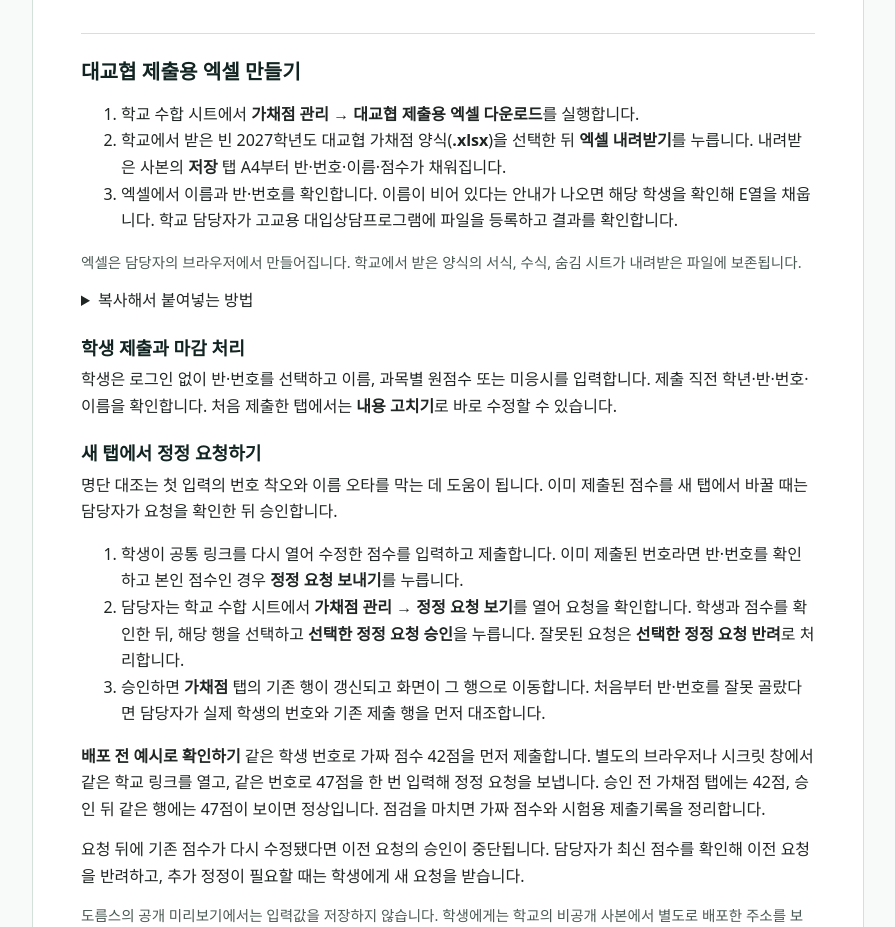
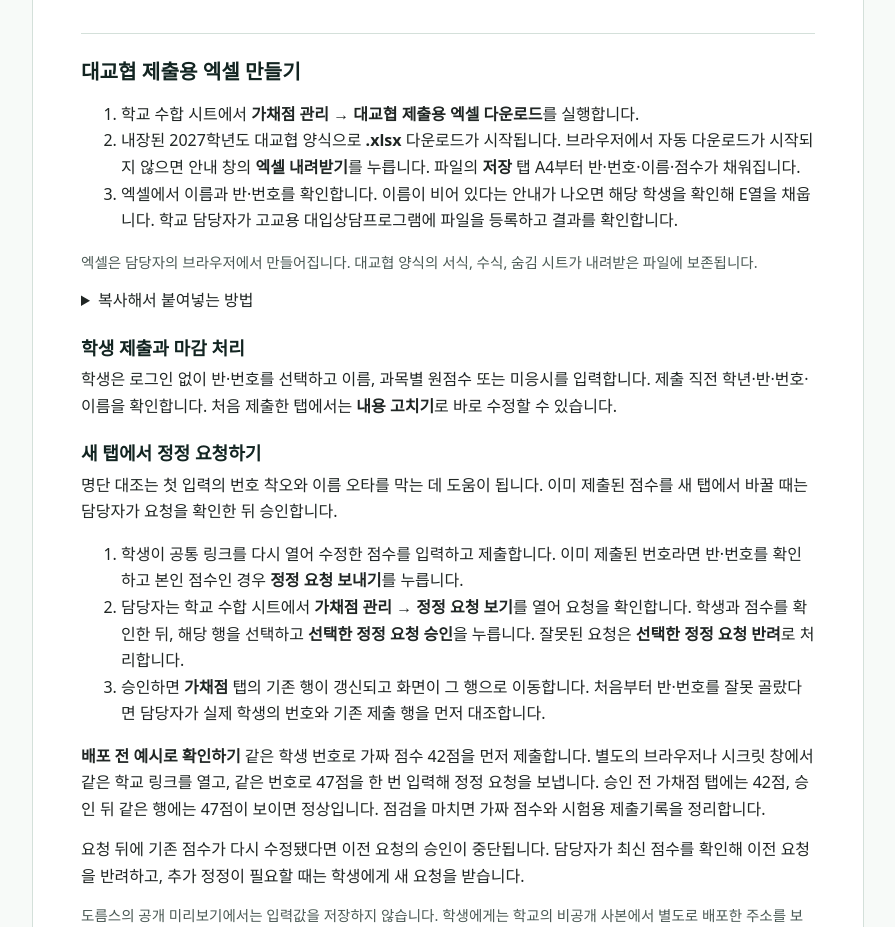
Before and after one commit to thecozyforest/thecozyforest.github.io, a plain HTML site: page suneung-score-guide/index.html in a window 1280 px wide. Shown: the part 1985-2912 px from the top of the page, without its empty margins (192-1087 px from the left). Drawn offline with Linux system fonts and the light colour scheme.

Commit message:
수합 시트에서 대교협 엑셀 바로 다운로드 안내

```diff
--- a/suneung-score-guide/index.html
+++ b/suneung-score-guide/index.html
@@ -40,9 +40,9 @@ table{width:100%;border-collapse:collapse;margin:.6rem 0 .9rem;font-size:.93rem;
 <table><thead><tr><th scope="col"><strong>역할</strong></th><th scope="col"><strong>공유할 파일</strong></th><th scope="col"><strong>권한</strong></th></tr></thead><tbody><tr><td>담임</td><td>담당 반 파일</td><td>뷰어</td></tr><tr><td>복수 반 담당자</td><td>맡은 반을 모은 파일</td><td>뷰어</td></tr><tr><td>전체 수합 담당자</td><td>학교의 전체 수합 시트</td><td>열람은 뷰어, 운영 담당만 필요 파일 편집</td></tr></tbody></table>
 <h2 class="section">대교협 제출용 엑셀 만들기</h2>
 <ol><li>학교 수합 시트에서 <strong>가채점 관리 → 대교협 제출용 엑셀 다운로드</strong>를 실행합니다.</li>
-<li>학교에서 받은 빈 2027학년도 대교협 가채점 양식(<strong>.xlsx</strong>)을 선택한 뒤 <strong>엑셀 내려받기</strong>를 누릅니다. 내려받은 사본의 <strong>저장</strong> 탭 A4부터 반·번호·이름·점수가 채워집니다.</li>
+<li>내장된 2027학년도 대교협 양식으로 <strong>.xlsx</strong> 다운로드가 시작됩니다. 브라우저에서 자동 다운로드가 시작되지 않으면 안내 창의 <strong>엑셀 내려받기</strong>를 누릅니다. 파일의 <strong>저장</strong> 탭 A4부터 반·번호·이름·점수가 채워집니다.</li>
 <li>엑셀에서 이름과 반·번호를 확인합니다. 이름이 비어 있다는 안내가 나오면 해당 학생을 확인해 E열을 채웁니다. 학교 담당자가 고교용 대입상담프로그램에 파일을 등록하고 결과를 확인합니다.</li></ol>
-<p class="note">엑셀은 담당자의 브라우저에서 만들어집니다. 학교에서 받은 양식의 서식, 수식, 숨김 시트가 내려받은 파일에 보존됩니다.</p>
+<p class="note">엑셀은 담당자의 브라우저에서 만들어집니다. 대교협 양식의 서식, 수식, 숨김 시트가 내려받은 파일에 보존됩니다.</p>
 <details><summary>복사해서 붙여넣는 방법</summary><p><strong>대교협 양식 복사용 시트 만들기</strong>에서 자동으로 선택된 행을 복사해 대교협 원본 엑셀의 <strong>저장</strong> 탭 A4에 값으로 붙여넣고 .xlsx 사본을 저장합니다.</p></details>
 <h3>학생 제출과 마감 처리</h3>
 <p>학생은 로그인 없이 반·번호를 선택하고 이름, 과목별 원점수 또는 미응시를 입력합니다. 제출 직전 학년·반·번호·이름을 확인합니다. 처음 제출한 탭에서는 <strong>내용 고치기</strong>로 바로 수정할 수 있습니다.</p>
```
